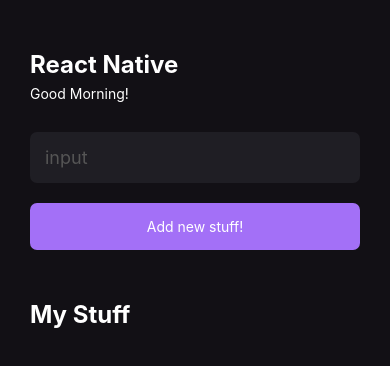
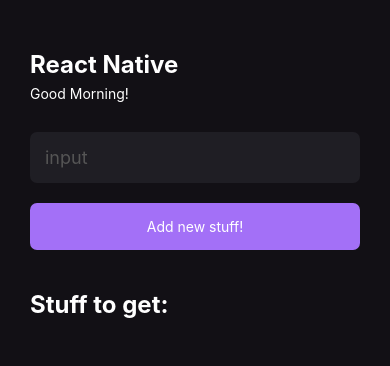
Before and after one commit to Rafhael-Josino/React-Native-Study, a React Native app: screen / in a window 390 px wide. Shown: the top 366 px of the page. Built offline with nearby package versions, Linux system fonts and the light colour scheme.

Commit message:
CheckBox added to Card component

```diff
--- a/package.json
+++ b/package.json
@@ -11,6 +11,7 @@
   },
   "dependencies": {
     "expo": "^48.0.6",
+    "expo-checkbox": "^2.3.1",
     "react": "18.2.0",
     "react-devtools": "^4.27.2",
     "react-native": "0.71.4",
--- a/src/components/Card.tsx
+++ b/src/components/Card.tsx
@@ -1,12 +1,11 @@
-import React from 'react';
+import React, { useState } from 'react';
 import {
     View,
     Text,
-    TouchableHighlight,
     StyleSheet,
-    FlatList,
 } from 'react-native';
 import Icon from 'react-native-vector-icons/Foundation';
+import CheckBox from 'expo-checkbox';
 
 interface Props {
     name: string
@@ -15,11 +14,20 @@
 
 function Card(props: Props) {
     const { name, removeStuffHandlerById } = props;
+    const [toggleCheckBox, setToggleCheckbox] = useState(false);
 
     return <View style={styles.card}>
-        <Text style={styles.stuffs}>
+        <View style={styles.title}>
+            <CheckBox
+                disabled={false}
+                value={toggleCheckBox}
+                onValueChange={(newValue) => setToggleCheckbox(newValue)}
+            />
+
+            <Text style={[styles.stuffs, toggleCheckBox? styles.stuffGotten : {}]}>
                 {name}
             </Text>
+        </View>
 
         <Icon name='trash' size={30} color='white' onPress={removeStuffHandlerById} />
     </View>
@@ -35,6 +43,11 @@
         paddingRight: 8,
         borderRadius: 10,
     },
+    title: {
+        flexDirection: 'row',
+        alignItems: 'center',
+        columnGap: 8,
+    },
     buttonStuff: {
         backgroundColor: '#1f1e25',
         padding: 15,
@@ -46,6 +59,10 @@
     color: '#fff',
     fontSize: 22,
     fontWeight: 'bold',
+    },
+    stuffGotten: {
+        textDecorationLine: 'line-through',
+        color: 'green',
     }
 })
 
--- a/src/pages/Home.tsx
+++ b/src/pages/Home.tsx
@@ -64,8 +64,8 @@
       title='Add new stuff!'
     />
 
-    <Text style={[styles.title, {marginVertical: 50}]}>
-      My Stuff
+    <Text style={[styles.title, {marginVertical: 40}]}>
+      Stuff to get:
     </Text>
 
     <FlatList
```
Also changed, not shown: 1 other file (tests, documents, lock files or other folders). Lines whose indentation alone changed are shown as unchanged.
